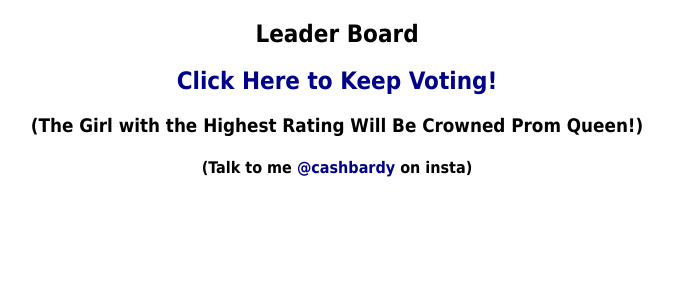
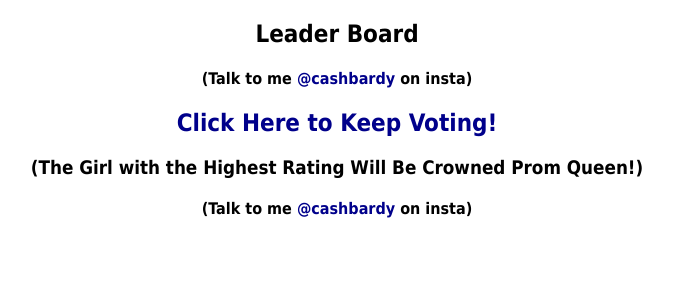
Before and after one commit to avocado-beans/cathequeen, a Flask app: page /leader_board in a window 1280 px wide. Shown: the part 131-431 px from the top of the page, without its empty margins (303-976 px from the left). Run offline with Flask 3, Linux system fonts and the light colour scheme.

Commit message:
ttm xtra

```diff
--- a/templates/leaderboard.html
+++ b/templates/leaderboard.html
@@ -14,6 +14,7 @@
 </div>
 <div id="main">
 	<h2>Leader Board</h2>
+	<h4>(Talk to me <a href='https://www.instagram.com/cashbardy/'>@cashbardy</a> on insta)</h4>
 	{%for i in range(1, length)%}
 	<table>
 		{% if scores[i] != '1400' %}
```
